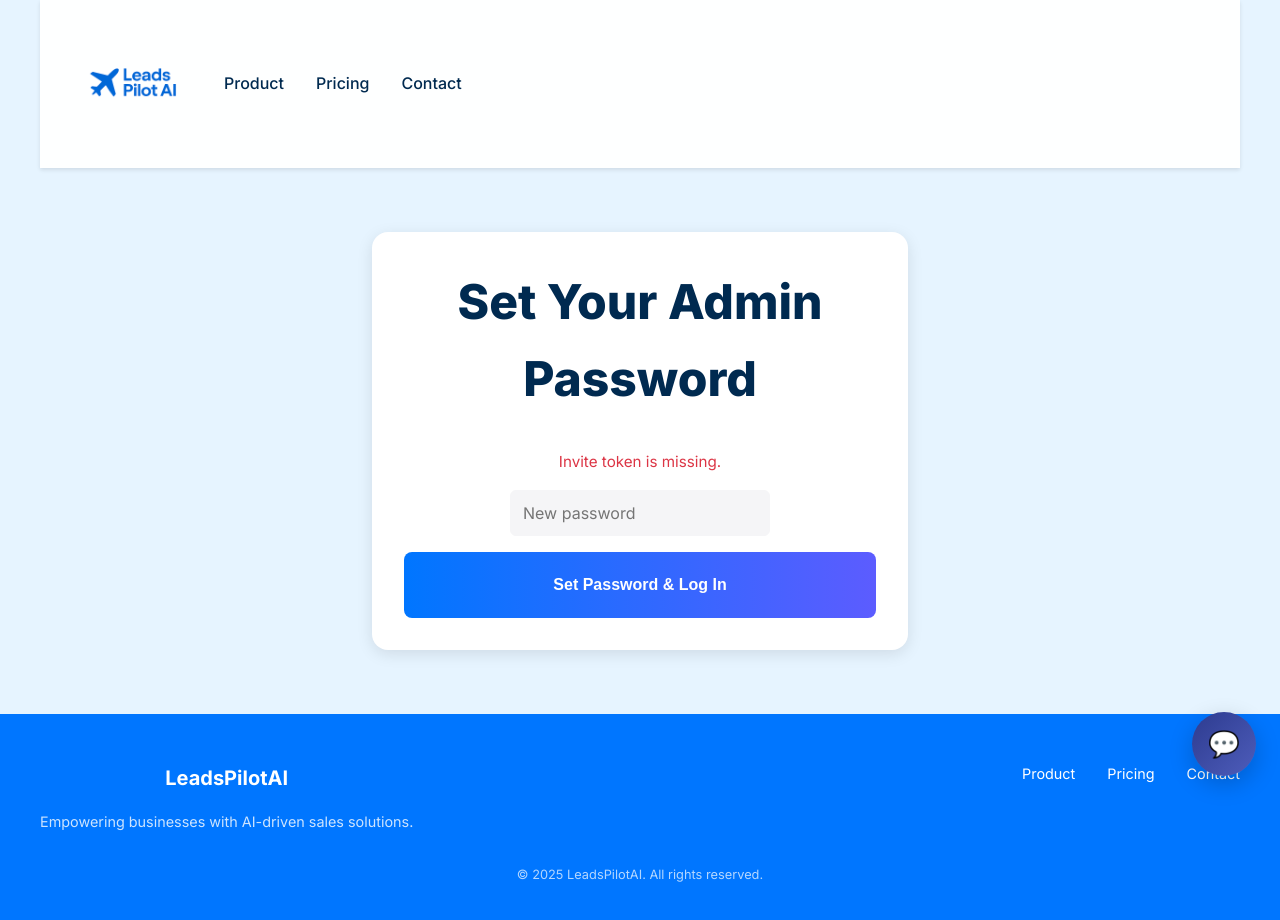
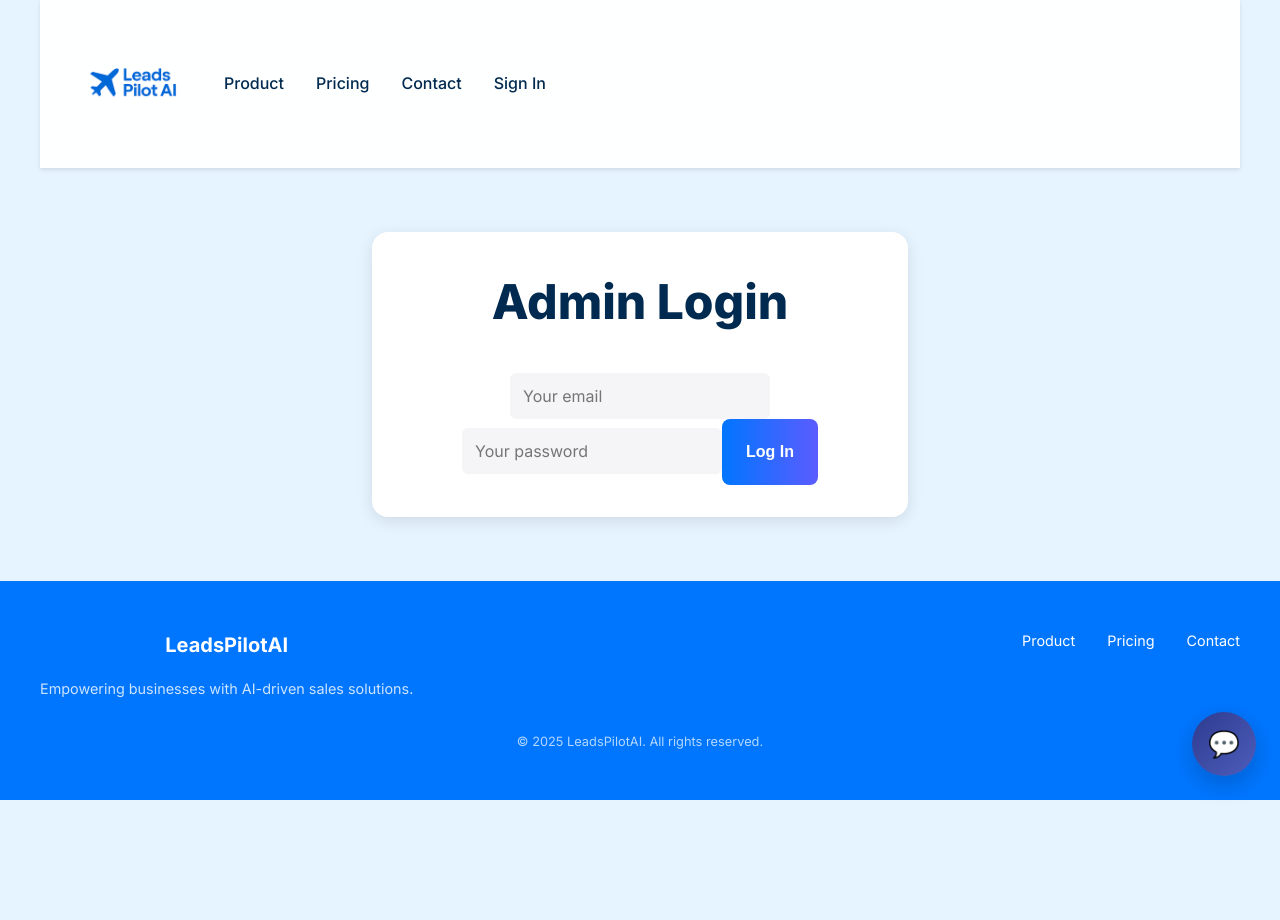
Before and after one commit to palmer95/LeadsPilotAi-Site, a Next.js app: page /admin/login in a window 1280 px wide. Shown: the top 920 px of the page. After the commit the page ends 800 px from the top, so only its background shows below. Built offline with nearby package versions, Linux system fonts and the light colour scheme; no server answers.

Commit message:
feat: proper login

```diff
--- a/src/app/admin/login/page.tsx
+++ b/src/app/admin/login/page.tsx
@@ -1,12 +1,69 @@
+// src/app/admin/login/page.tsx
 "use client";
 
-import { Suspense } from "react";
-import LoginForm from "./LoginForm";
+import { useState } from "react";
+import { useRouter } from "next/navigation";
 
-export default function AdminLoginPageWrapper() {
+export default function AdminLoginPage() {
+  const router = useRouter();
+  const [email, setEmail] = useState("");
+  const [password, setPassword] = useState("");
+  const [error, setError] = useState<string | null>(null);
+  const [loading, setLoading] = useState(false);
+
+  const handleSubmit = async (e: React.FormEvent) => {
+    e.preventDefault();
+    setLoading(true);
+    setError(null);
+
+    const res = await fetch(
+      "https://leadspilotai.onrender.com/api/admin/login",
+      {
+        method: "POST",
+        headers: { "Content-Type": "application/json" },
+        credentials: "include",
+        body: JSON.stringify({ email, password }),
+      }
+    );
+
+    const body = await res.json();
+    if (res.ok && body.success) {
+      router.push("/admin");
+    } else {
+      setError(body.error || "Login failed");
+      setLoading(false);
+    }
+  };
+
   return (
-    <Suspense fallback={<div>Loading...</div>}>
-      <LoginForm />
-    </Suspense>
+    <main className="contact">
+      <section className="contact-form">
+        <h1 className="section-title">Admin Login</h1>
+
+        {error && <p className="contact-status error">{error}</p>}
+
+        <form onSubmit={handleSubmit}>
+          <input
+            type="email"
+            placeholder="Your email"
+            value={email}
+            onChange={(e) => setEmail(e.target.value)}
+            className="contact-input"
+            required
+          />
+          <input
+            type="password"
+            placeholder="Your password"
+            value={password}
+            onChange={(e) => setPassword(e.target.value)}
+            className="contact-input"
+            required
+          />
+          <button type="submit" className="contact-button" disabled={loading}>
+            {loading ? "Logging in…" : "Log In"}
+          </button>
+        </form>
+      </section>
+    </main>
   );
 }
--- a/src/app/admin/page.tsx
+++ b/src/app/admin/page.tsx
@@ -73,10 +73,6 @@
           <p className="benefit-text text-2xl">{leadCount}</p>
         </div>
         <div className="benefit-card">
-          <h2 className="benefit-title">FAQs Configured</h2>
-          <p className="benefit-text text-2xl">{faqCount}</p>
-        </div>
-        <div className="benefit-card">
           <h2 className="benefit-title">Calendar Connected</h2>
           <p
             className={`benefit-text text-2xl ${
--- a/src/components/Header.tsx
+++ b/src/components/Header.tsx
@@ -2,12 +2,37 @@
 "use client";
 import Link from "next/link";
 import Image from "next/image";
-import { useState } from "react";
+import { useState, useEffect } from "react";
+import { useRouter } from "next/navigation";
 
 export default function Header() {
   const [isMenuOpen, setIsMenuOpen] = useState(false);
+  const [loggedIn, setLoggedIn] = useState(false);
+  const router = useRouter();
 
   const toggleMenu = () => setIsMenuOpen(!isMenuOpen);
+
+  useEffect(() => {
+    // Check if user is logged in
+    (async () => {
+      const res = await fetch(
+        "https://leadspilotai.onrender.com/api/admin/check-session",
+        {
+          credentials: "include",
+        }
+      );
+      setLoggedIn(res.ok);
+    })();
+  }, []);
+
+  const handleLogout = async () => {
+    await fetch("https://leadspilotai.onrender.com/api/admin/logout", {
+      method: "POST",
+      credentials: "include",
+    });
+    setLoggedIn(false);
+    router.push("/admin/login");
+  };
 
   return (
     <header className="header">
@@ -32,6 +57,15 @@
           <Link href="/contact" className="nav-link">
             Contact
           </Link>
+          {loggedIn ? (
+            <button onClick={handleLogout} className="nav-link">
+              Sign Out
+            </button>
+          ) : (
+            <Link href="/admin/login" className="nav-link">
+              Sign In
+            </Link>
+          )}
         </nav>
       </div>
       <button className="hamburger" onClick={toggleMenu}>
@@ -47,6 +81,15 @@
         <Link href="/contact" className="nav-link" onClick={toggleMenu}>
           Contact
         </Link>
+        {loggedIn ? (
+          <button onClick={handleLogout} className="nav-link">
+            Sign Out
+          </button>
+        ) : (
+          <Link href="/admin/login" className="nav-link">
+            Sign In
+          </Link>
+        )}
       </nav>
     </header>
   );
```
Also changed, not shown: src/app/admin/setup/page.tsx (added, +12 -0 lines), src/app/admin/setup/LoginForm.tsx (renamed from src/app/admin/login/LoginForm.tsx).
